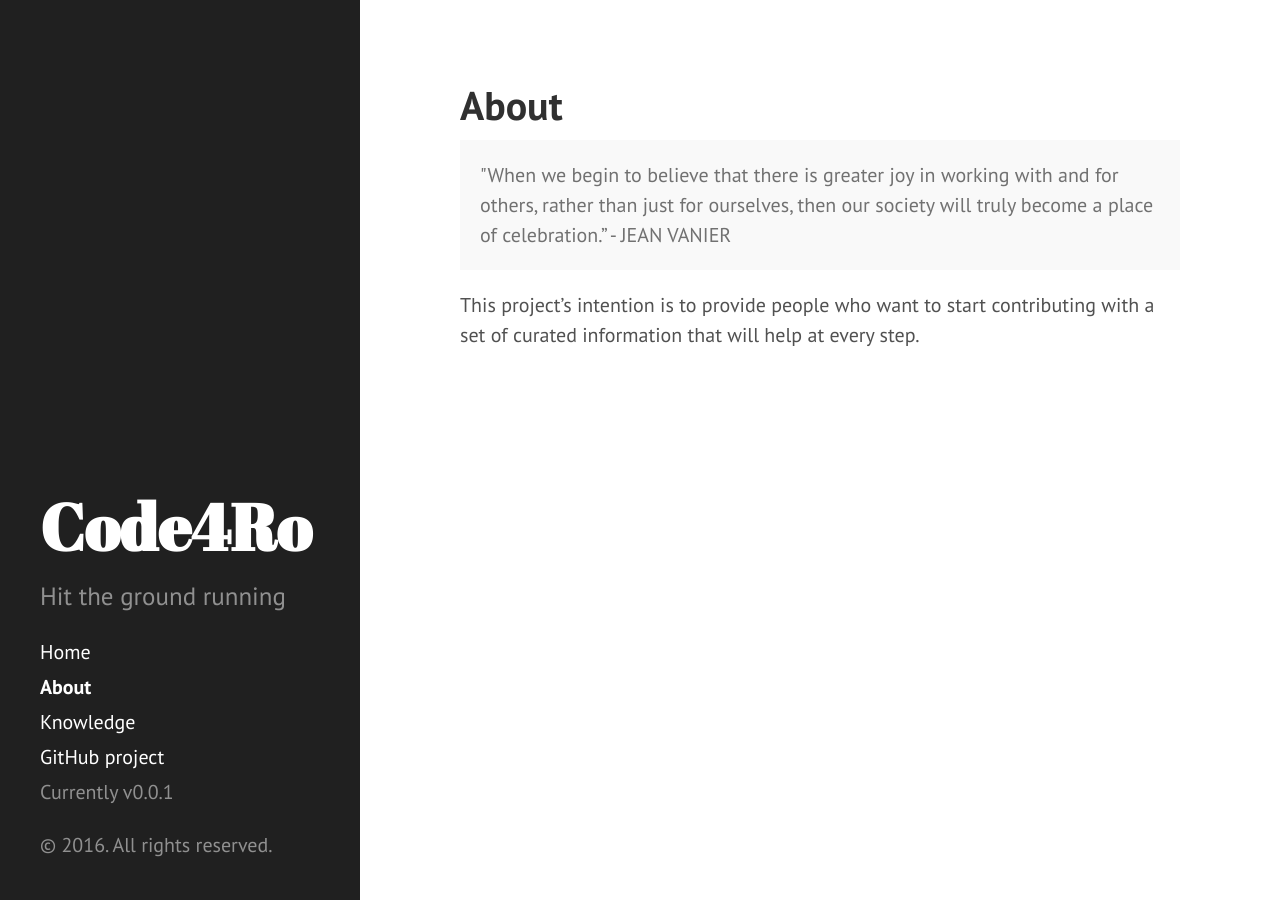
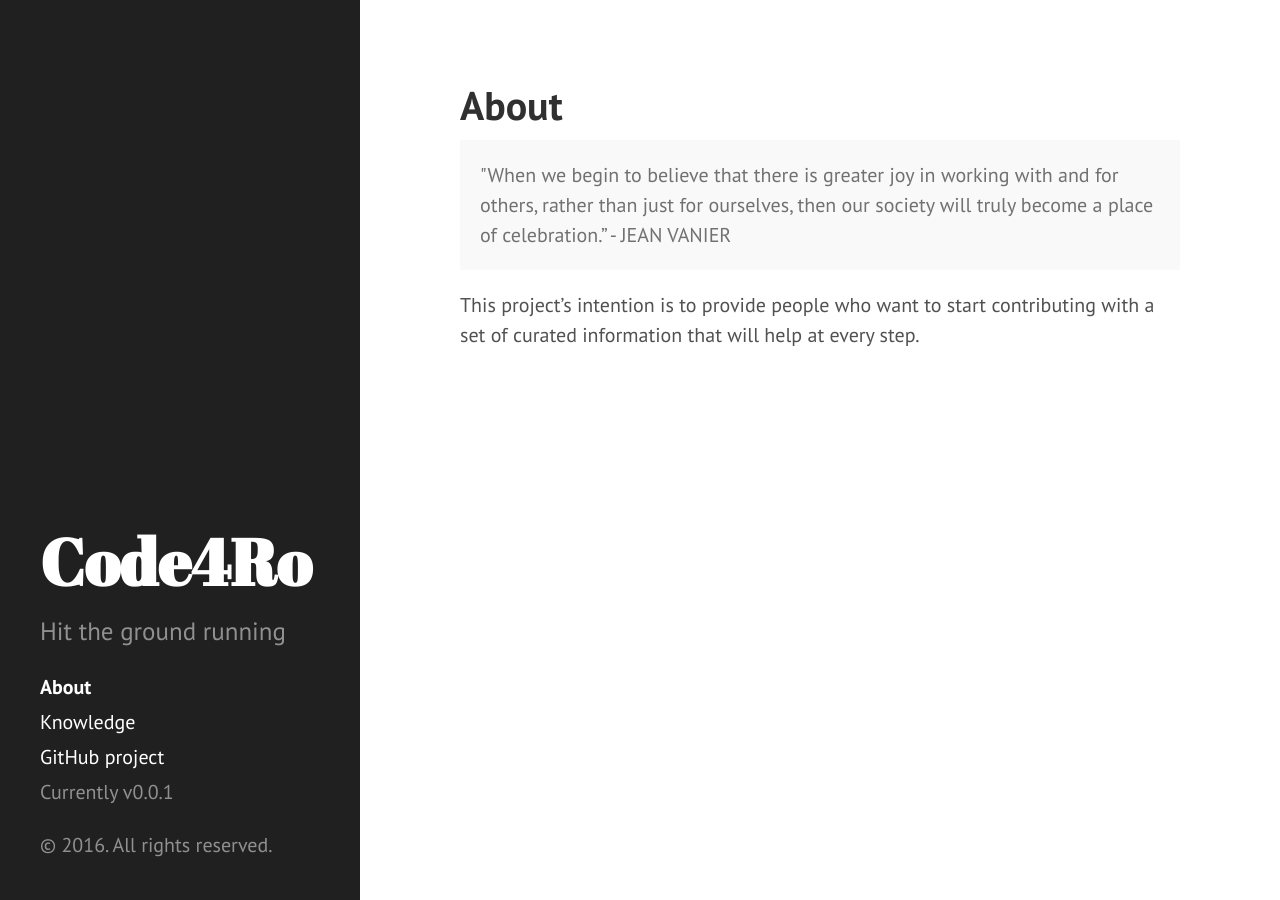
Before and after one commit to code4romania/knowledge, a Jekyll site: the page built from docs/about.md, in a window 1280 px wide. Built offline with Jekyll 4.4.1, drawn with Linux system fonts in a browser that asks for light colours.

```diff
--- a/docs/_includes/sidebar.html
+++ b/docs/_includes/sidebar.html
@@ -10,7 +10,7 @@
     </div>
 
     <nav class="sidebar-nav">
-      <a class="sidebar-nav-item{% if page.url == site.baseurl %} active{% endif %}" href="{{ site.baseurl }}/">Home</a>
+      <!-- <a class="sidebar-nav-item{% if page.url == site.baseurl %} active{% endif %}" href="{{ site.baseurl }}/">Home</a> -->
 
       {% comment %}
         The code below dynamically generates a sidebar nav of pages with
```
Also changed, not shown: docs/index.md (renamed from docs/knowledge.md).
